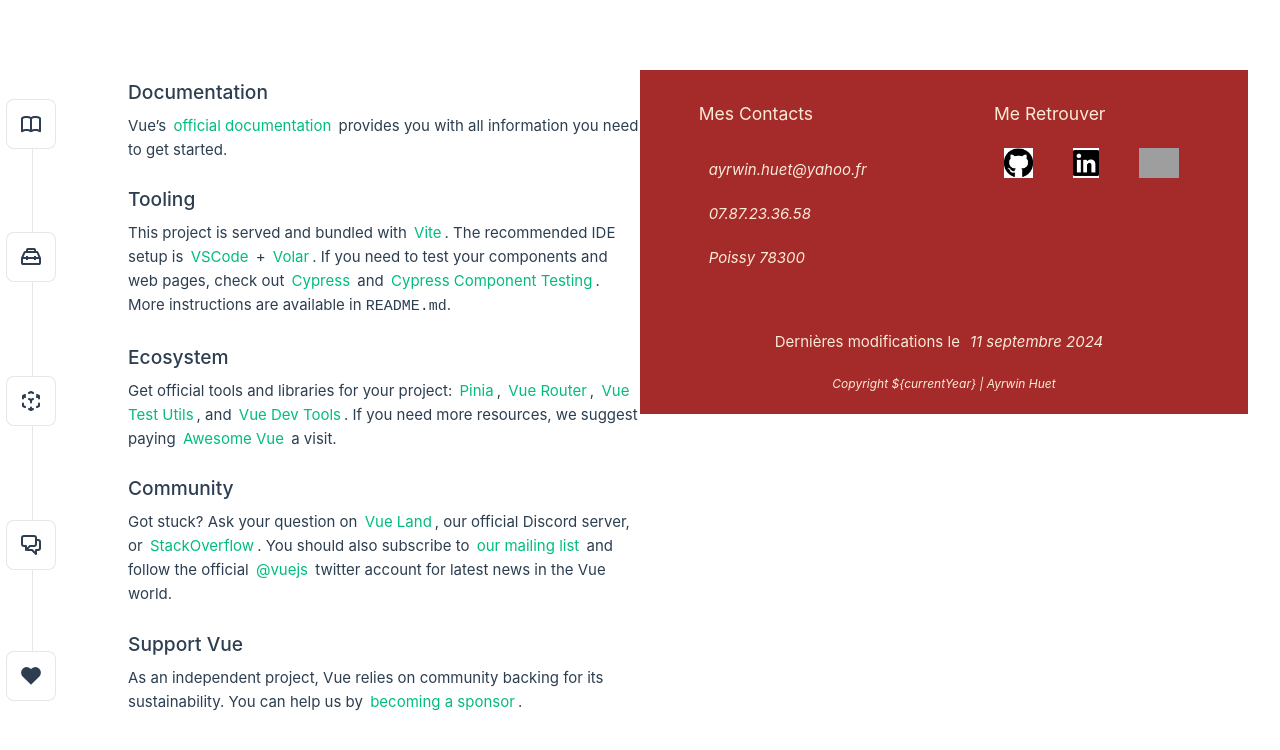
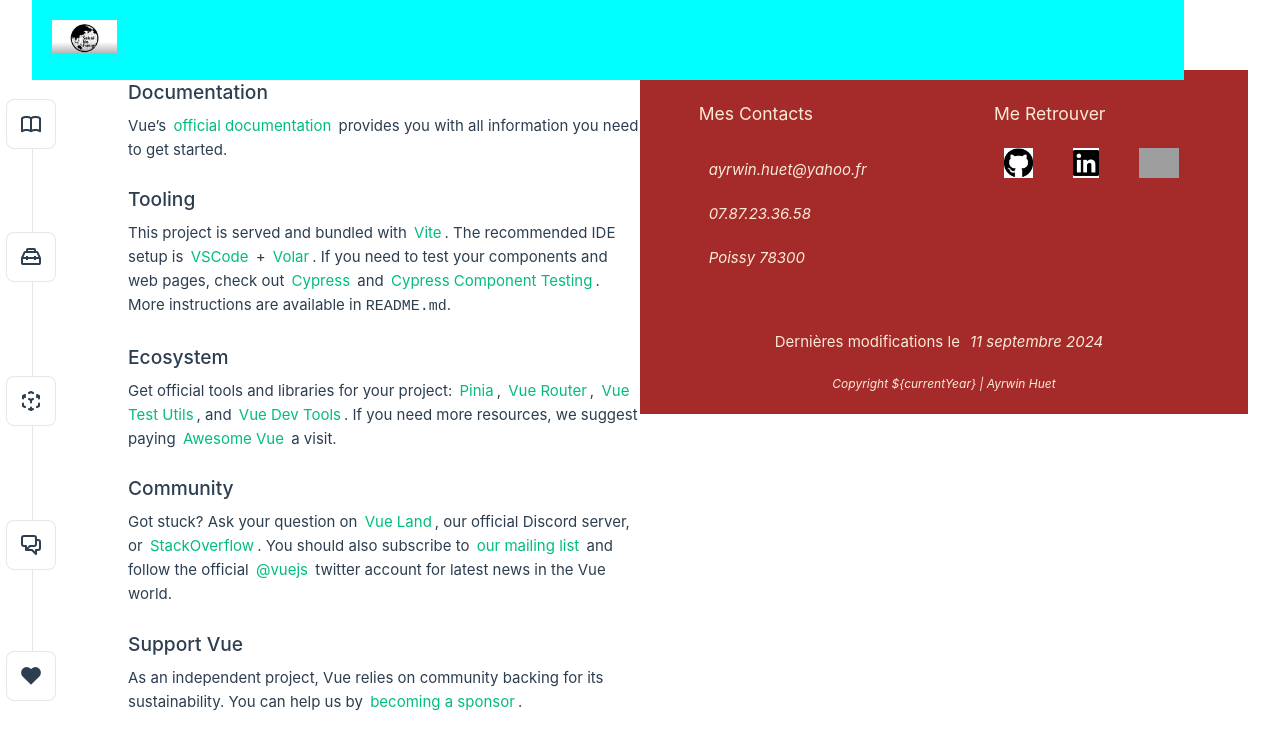
Before and after one commit to Ayrwin/Mon-Projet-CEF-Portfolio, a Vue app: page / in a window 1280 px wide. Shown: the top 750 px of the page. Built offline with nearby package versions, Linux system fonts and the light colour scheme; grey boxes are pictures that could not be loaded.

Commit message:
add header code

```diff
--- a/src/components/Header.vue
+++ b/src/components/Header.vue
@@ -1,5 +1,93 @@
-<script setup></script>
+<script setup>
+import { ref } from 'vue'
+let showMenu = ref( false )
+</script>
 
-<template></template>
+<template>
+    <header>
+        <nav>
+            <router-link class="link__img" to="/">
+                <img src="../assets/img/logo-sekai.png" alt="Logo Sekai Fushigi">
+            </router-link>
+            <div class="sideNav__background" v-if="showMenu" @click="showMenu=false"></div>
+            <div class="sideNav" v-if="showMenu">
+                <span class="material-symbols-outlined link" @click="showMenu=false">close</span>
+                <ul class="sideNav__list">
+                    <RouterLink to="/#about" @click="showMenu=false">Présentation</RouterLink>
+                    <RouterLink to="/#projet" @click="showMenu=false">Projet</RouterLink>
+                </ul>
+            </div>
 
-<style scoped></style>
+            <div class="nav__link">
+                <RouterLink id="about__link" to="/#about">Présentation</RouterLink>
+                <span>|</span>
+                <RouterLink id="project__link" to="/#projet">Projet</RouterLink>
+            </div>
+        </nav>
+    </header>
+</template>
+
+<style scoped>
+header {
+    position: fixed;
+    background-color: aqua;
+    width: 90%;
+    top: 0;
+    padding: 15px;
+    border-bottom: 1 px solid burlywood;
+}
+
+nav {
+    display: flex;
+    justify-content: space-between;
+    align-items: center;
+}
+
+.link__img {
+    padding: 5px;
+}
+
+img {
+    width: 65px;
+}
+
+.nav__link * {
+    font-size: 1.1em;
+    padding: 5px;
+    text-decoration: none;
+}
+
+.nav__link a {
+    padding: 15px;
+}
+
+a:hover {
+    background-color: coral;
+    border-radius: 10px;
+    text-decoration: underline;
+}
+
+.sideNav__background {
+    position: fixed;
+    top: 0;
+    left: 0;
+    height: 100%;
+    width: 100%;
+}
+
+.sideNav__list {
+    display: flex;
+    flex-direction: column;
+    gap: 15px;
+    font-size: 1.1em;
+    padding-right: 1em;
+}
+
+.link {
+    cursor: pointer;
+}
+
+.nav__link {
+    display: none;
+}
+</style>
```
